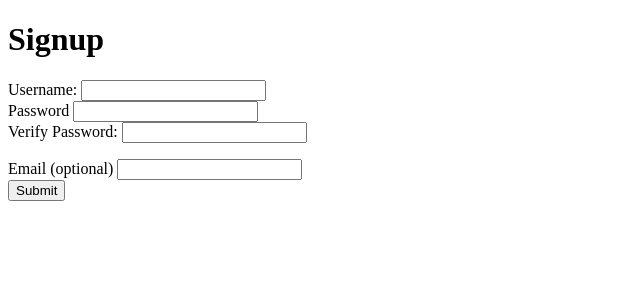
After one commit to ryanmore759/user-signup, a Flask app: template templates/signup.html in a window 1280 px wide. The commit adds this page. Shown: the top 300 px of the page, without its empty margins (0-640 px from the left). Run offline with Flask 2, Linux system fonts and the light colour scheme; the template is opened without the code that fills it, so the values that code supplies are empty.

Commit message:
Add files via upload

```diff
--- a/templates/base.html
+++ b/templates/base.html
@@ -1,19 +1,12 @@
 <!doctype html>
 <html>
     <head>
+        <link rel = "stylesheet" type="css/text" href = "css/style.css">
+
         <title></title>
     </head>
+
     <body>
-        <style>
-          .error {color:red;}
-          br {
-              margin-bottom: 20px;
-            }
-          body{
-                background-color: rgba(68,97,145,1);
-            }
-
-        </style>
         {% block content%}
 
         {%endblock%}
--- /dev/null
+++ b/templates/signup.html
@@ -0,0 +1,36 @@
+{% extends "base.html"%}
+
+ {% block content%}
+<style>
+    .error {color:red;}
+br {
+    margin-bottom: 20px;
+  }
+</style>
+       <h1>Signup</h1>
+        <form action='/sign-up' method = 'POST'>
+            <label>Username:
+                <input id="user-name" name="user-name" type = "text" value ='{{username}}' minlength="3" maxlength="20" pattern="^[A-Za-z][A-Za-z0-9]*$" required/>
+            </label>
+            <br>
+
+            <label>Password
+                <input  type="password" minlength="3" maxlength="20" required pattern="^[A-Za-z][A-Za-z0-9!@#$%&?]*$" name="pwd1"/>
+            </label>
+            <br>
+            <label>Verify Password:
+                <input  type="password" minlength="3" maxlength="20" required pattern="^[A-Za-z][A-Za-z0-9!@#$%&?]*$" name="pwd2"/>
+            </label>
+            <p class="error">{{password_error}}</p>
+
+            <label>Email (optional)
+                <input name="user-email" type="text" value='{{email}}' minlength="3" maxlength="20" pattern="^[A-Za-z][A-Za-z0-9]*[@]{1}[A-Za-z][A-Za-z0-9]*[.]{1}[A-Za-z][A-Za-z0-9]*$"/>
+            </label>
+
+            <br>
+
+            <input type="submit" value ="Submit"/>
+        </form>
+
+
+{%endblock%}
```
Also changed, not shown: templates/welcome_page.html (line endings or trailing spaces).
